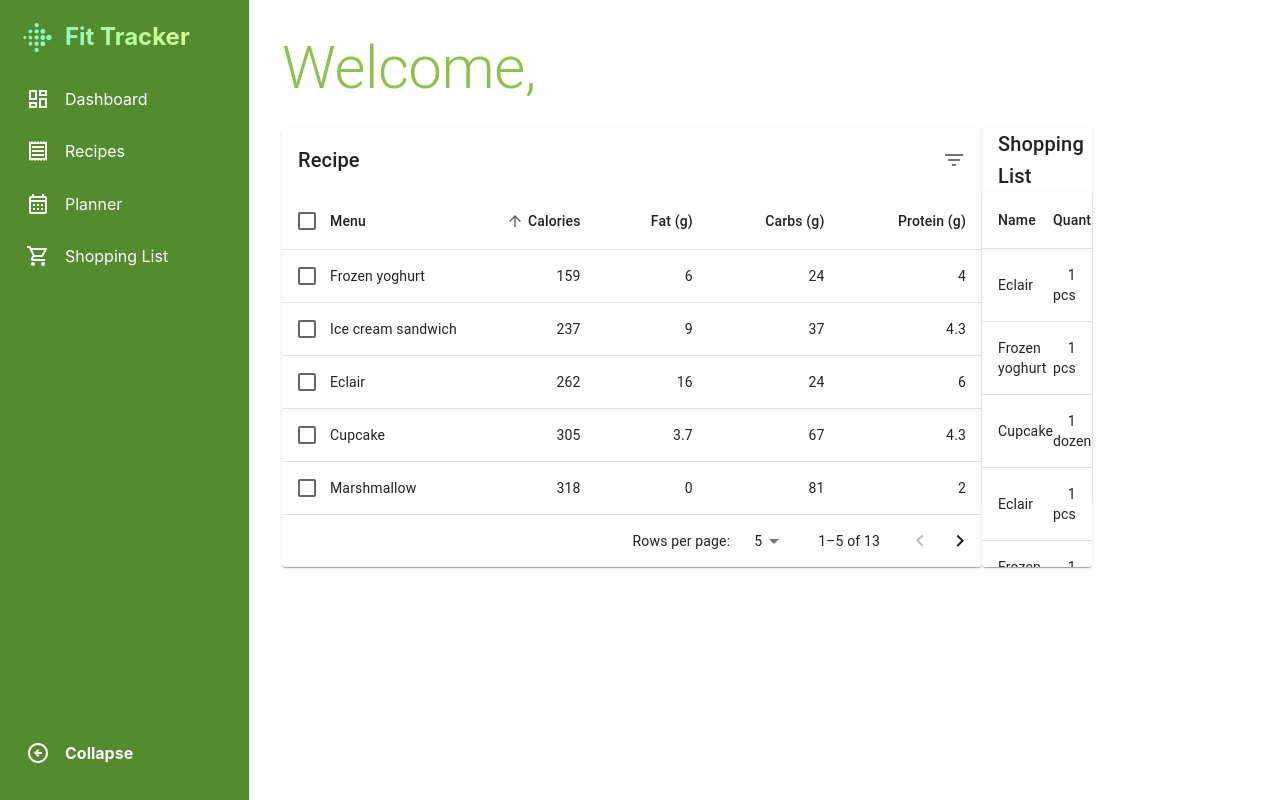
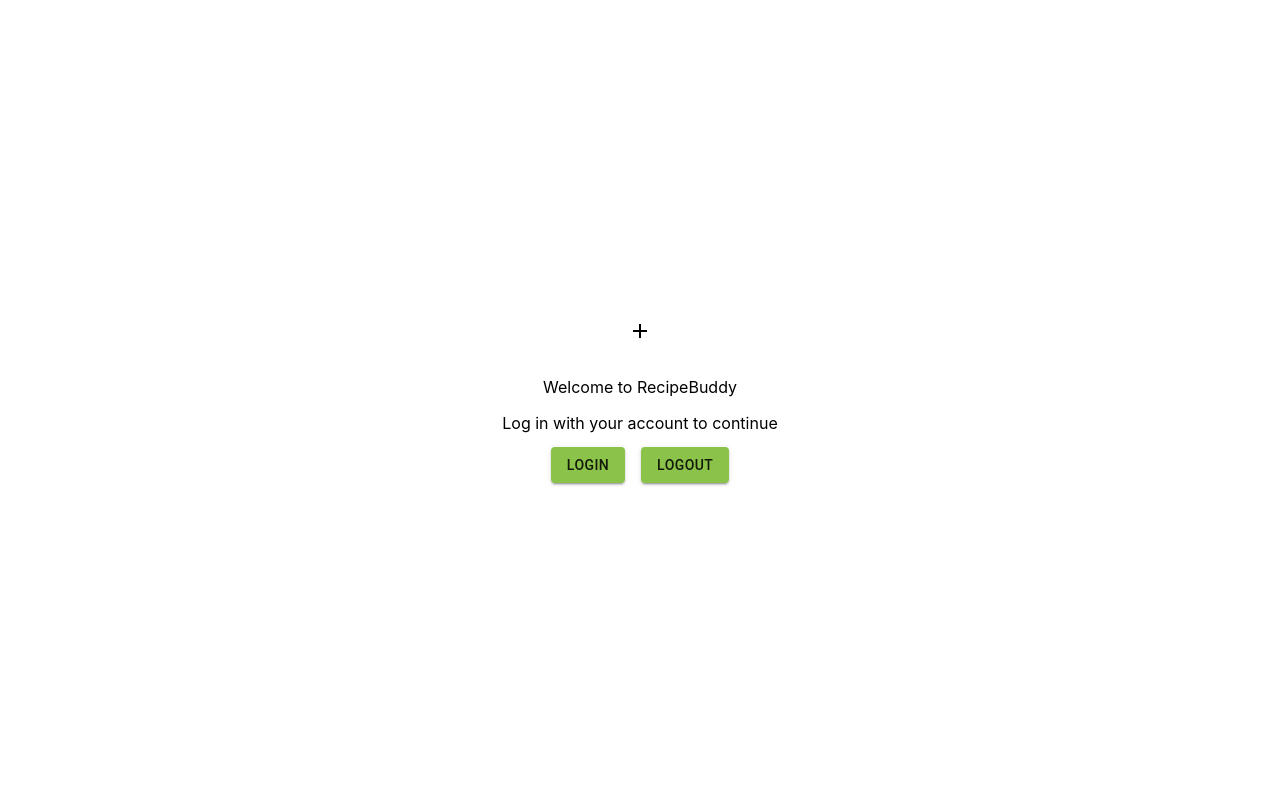
Before and after one commit to chrishadrian/recipe-buddy, a React (Create React App) app: page / in a window 1280 px wide. Built offline with nearby package versions, Linux system fonts and the light colour scheme.

Commit message:
Updated origin look

```diff
--- a/src/App.jsx
+++ b/src/App.jsx
@@ -1,17 +1,18 @@
 import React from 'react';
 import './App.css';
 import { BrowserRouter as Router, Routes, Route, Navigate } from 'react-router-dom';
+import { useAuth0 } from '@auth0/auth0-react';
 import Dashboard from './pages/dashboard/Dashboard';
 import StyledSidebar from './component/Sidebar';
 import Recipe from './pages/recipe/Recipe';
 import Landing from './pages/Landing';
 
 function App() {
-	const isLogin = true;
+	const { isAuthenticated } = useAuth0();
 	return (
 		<Router>
 			<div style={{ height: '100vh', display: 'flex' }}>
-				{isLogin ? (
+				{isAuthenticated ? (
 					<>
 						<StyledSidebar />
 						<Routes>
```
